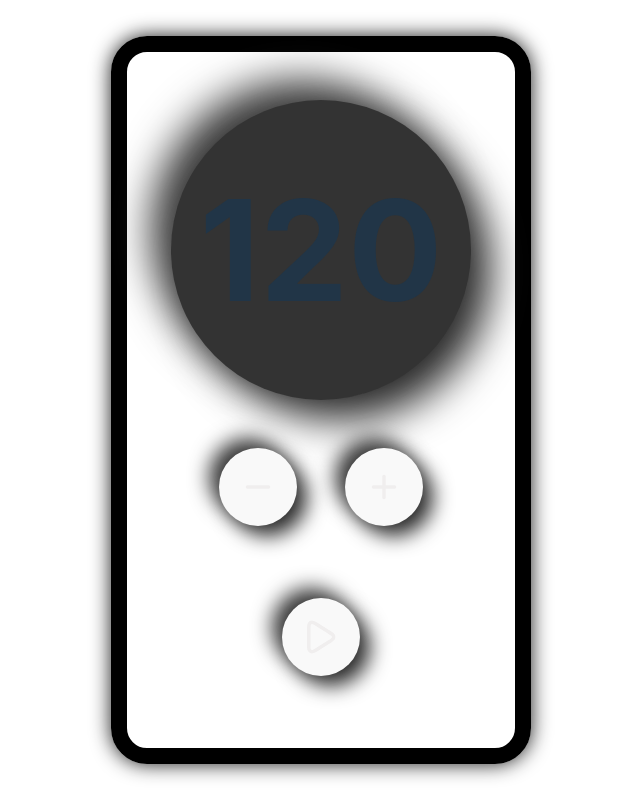
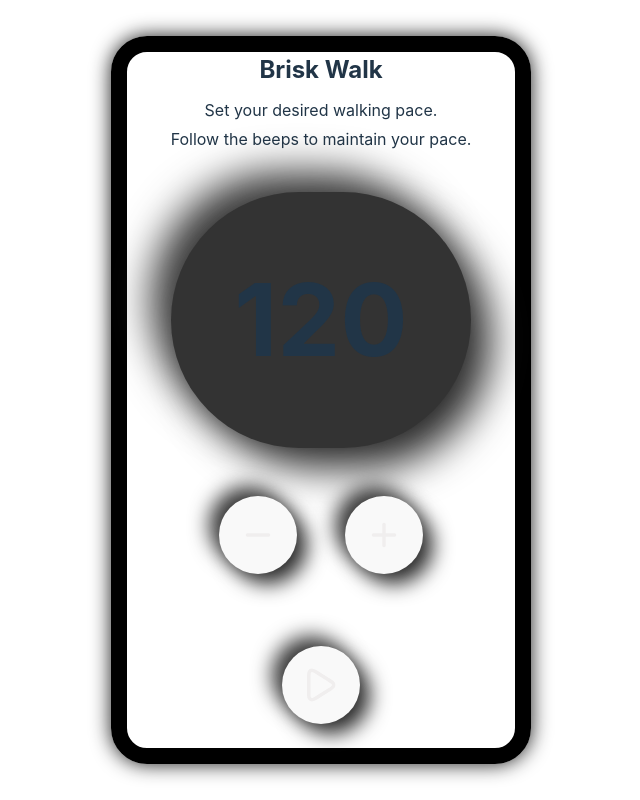
Before and after one commit to santosh898/brisk-walk, a Preact app: page / in a window 1280 px wide. Shown: the whole page, without its empty margins (319-959 px from the left). Built offline with nearby package versions, Linux system fonts and the light colour scheme.

Commit message:
Added Some Context to the App

```diff
--- a/src/app.css
+++ b/src/app.css
@@ -6,6 +6,21 @@
   height: 100%;
   display: flex;
   justify-content: center;
+}
+
+.title-container {
+  margin-bottom: 36px;
+}
+
+.title {
+  font-size: 24px;
+  font-weight: bold;
+  margin-bottom: 10px;
+}
+
+.subtitle {
+  font-size: 16px;
+  margin-bottom: 5px;
 }
 
 .mobile-frame {
@@ -27,7 +42,7 @@
 
 .step-count {
   border: 0;
-  font-size: 140px;
+  font-size: 100px;
   font-weight: bold;
   background-color: #333333; /* Dark grey background */
   width: 300px;
--- a/src/app.tsx
+++ b/src/app.tsx
@@ -15,7 +15,12 @@ export function App() {
 
   return (
     <div className="mobile-frame">
-      {/* <img src="/splash-screen.jpg" /> */}
+      <div className="title-container">
+        <div className="title">Brisk Walk</div>
+        <div className="subtitle">Set your desired walking pace.</div>
+        <div className="subtitle">Follow the beeps to maintain your pace.</div>
+      </div>
+
       <div className="step-count">{stepCount}</div>
       <div className="easy-counter">
         <button
```
